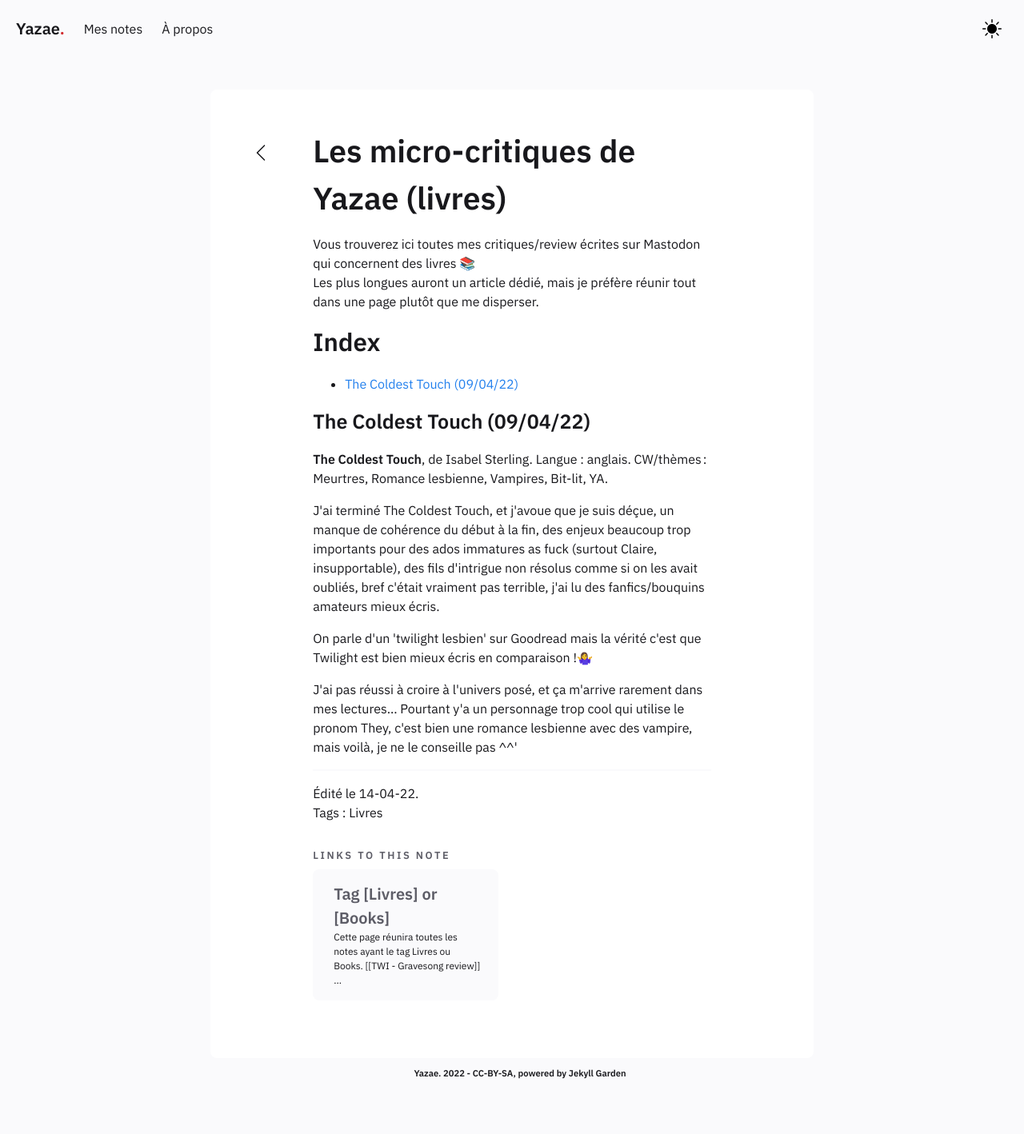
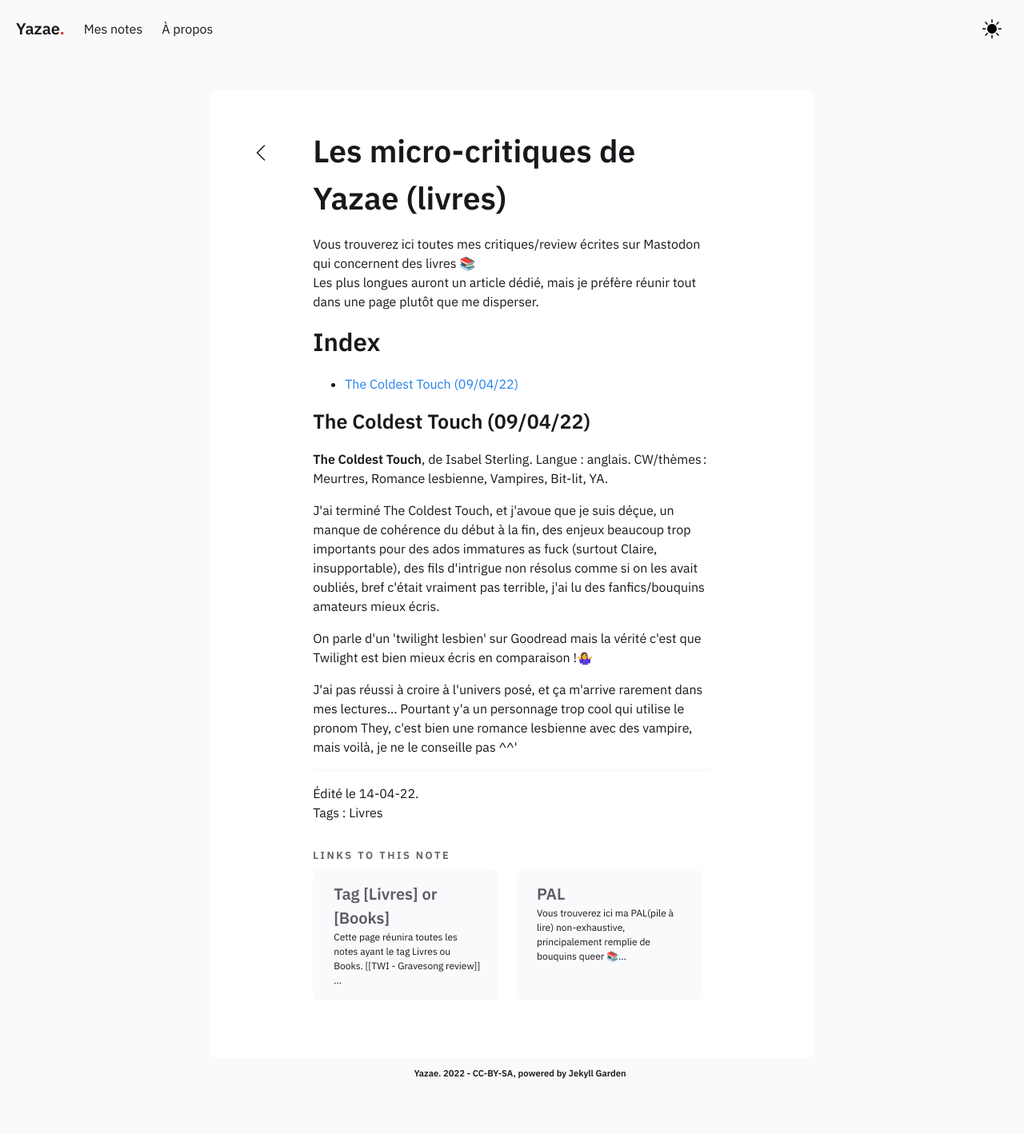
Before and after one commit to yazae/yazae.github.io, a Jekyll site: the page built from _notes/Public/Les micro-critiques de Yazae (livres).md, in a window 1280 px wide. Shown: the whole page at 80% size. Built offline with Jekyll 4.4.1, drawn with Linux system fonts in a browser that asks for light colours; some of the changed lines change nothing that is shown.

Commit message:
new page PAL

```diff
--- /dev/null
+++ b/_notes/Public/PAL.md
@@ -0,0 +1,66 @@
+---
+title : PAL
+notetype : feed
+date : 24-07-2022
+---
+
+Vous trouverez ici ma PAL(pile à lire) non-exhaustive, principalement remplie de bouquins queer 📚
+
+J’essaierais d’écrire une critique dans [[Les micro-critiques de Yazae (livres)]] quand j’aurais terminé l’un deux !
+
+## Index
+<!-- TOC titleSize:2 tabSpaces:2 depthFrom:1 depthTo:3 withLinks:1 updateOnSave:1 orderedList:0 skip:1 title:0 charForUnorderedList:* -->
+* [Queer Urban Fantasy](#queer-urban-fantasy)
+  * [Legendborn](#legendborn)
+  * [Mooncakes](#mooncakes)
+  * [White Trash Warlock](#white-trash-warlock)
+  * [Cemetery Boys](#cemetery-boys)
+<!-- /TOC -->
+
+## Queer Urban Fantasy
+Pourquoi lire de l’Urban Fantasy quand on peut lire de l’Urban Fantasy queer ? :3
+
+### Legendborn
+**Legendborn**, de Tracy Deonn. Langue : anglais.
+CW/thèmes : Urban Fantasy.
+
+<img src="../assets/img/PAL/legendborn_cover.jpg" alt="Legendborn cover" width="50%"/>
+
+> The main characters in Legendborn aren’t LGBT (well, there’s a thing but I’m not going to say anything because spoilers, darling) but a good many of the characters surrounding them are. And while there have been reams of Round Table slash fic written through the ages, what I appreciated most about the way Deonn included LGBT content is that she simply…included it. The Scions in Legendborn may be interacting with extremely conservative and traditional personalities from long ago, and while those personalities certainly have some traction in terms of control, neither the Scions nor the other members of their courts are about to get steamrolled by outdated mores and cultural hangups where sexuality and gender identity are concerned. Alas, some of them aren’t as progressive about race, but that’s a different post.
+
+
+### Mooncakes
+**Mooncakes** de Suzanne Walker & Wendy Xu.  Langue : anglais.
+CW/thèmes : Urban Fantasy, Witch.
+
+<img src="../assets/img/PAL/mooncakes_cover.jpg" alt="Mooncakes cover" width="50%"/>
+
+> Nova Huang is a teenage witch. She lives with her grandmother and her grandmother’s wife and helps them run their occult bookshop. Which may be why she can’t help investigating rumors of a white wolf into the woods one night, where she’s surprised to find her old crush Tam Lang, in werewolf form, battling a demon horse. They ask Nova and her grandmothers for help, and who are witches to say no?
+>
+> Of course, working together means spending time together and spending time together means remembering why they were drawn to one another so many years ago. The mission comes first of course; there’s a town that needs saving. But you can’t fight every second of the day, now can you?
+
+
+### White Trash Warlock
+**White Trash Warlock** de David R. Slayton. Langue : anglais.
+CW/thèmes : Urban Fantasy.
+
+<img src="../assets/img/PAL/white-trash-warlock_cover.jpg" alt="White Trash Warlock cover" width="50%"/>
+
+> Adam Binder’s family would rather have him involuntarily committed to a mental health facility than believe in his magical abilities. They aren’t all that much more accepting about the fact Adam is gay. Adam is pretty sure that’s just the way it is.
+>
+> He’s proven wrong, however, when he meets Vic, a police officer who becomes accidentally embroiled in Adam’s efforts to thwart the eldritch horror hovering over Denver. Vic hasn’t considered the fact he might be bi, before but finds himself attracted to Adam and without any drama whatsoever, thinks: ah. Okay. Bi. Cool. His family meets Adam and thinks, What a sweetheart. Glad Vic found him. Sum total. That’s not to say the two men figuring one another out and navigating a potential relationship is simple or without nuance; it means they can continue their efforts to prevent the apocalypse while they do it.
+
+### Cemetery Boys
+**Cemetery Boys** de Aiden Thomas. Langue : anglais.
+CW/thèmes : Urban Fantasy.
+
+<img src="../assets/img/PAL/cemetery-boys_cover.jpg" alt="Cemetery Boys" width="50%"/>
+
+> One of the things I loved most about this LGBT urban fantasy is the fact that while Yadriel’s family may have difficulties accepting the fact he’s trans, his deity never does (not a spoiler, it’s in the first chapter). While that might not be enough for Yadriel, it does help him believe he deserves his place in the world and grant him the confidence he needs for his journey.
+>
+> I also adore Julian’s deep acceptance of the fact he’s gay; it’s not something we see in bad boy, macho characters on the regular and it’s so damn special, both as a reader who didn’t insist on her parents working to understand “bi” and later “pan” because she was just too tired of being judged, and as a parent who wants her kids to know they can be anything and anyone they damn want.
+
+
+-----
+Édité le 24-07-2022.
+Tags : Liste, Livres, Queer
--- a/_notes/Public/Tags/Tag - Livres.md
+++ b/_notes/Public/Tags/Tag - Livres.md
@@ -10,6 +10,7 @@
 - [[Critique de The Wandering Inn]]
 - [[Yazae]]
 - [[Les micro-critiques de Yazae (livres)]]
+- [[PAL]]
 
 C'est pas la solution la plus propre, mais ça fonctionne :')
 
```
Also changed, not shown: assets/img/PAL/cemetery-boys_cover.jpg (added), assets/img/PAL/legendborn_cover.jpg (added), assets/img/PAL/mooncakes_cover.jpg (added), assets/img/PAL/white-trash-warlock_cover.jpg (added).
